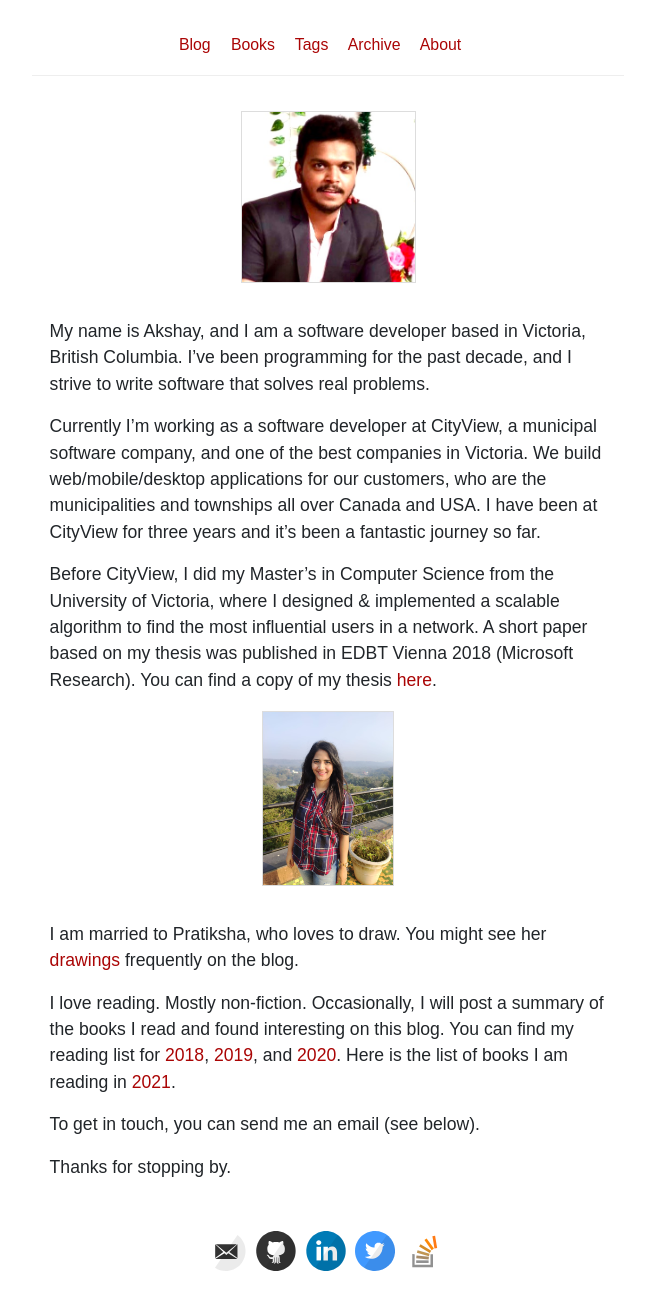
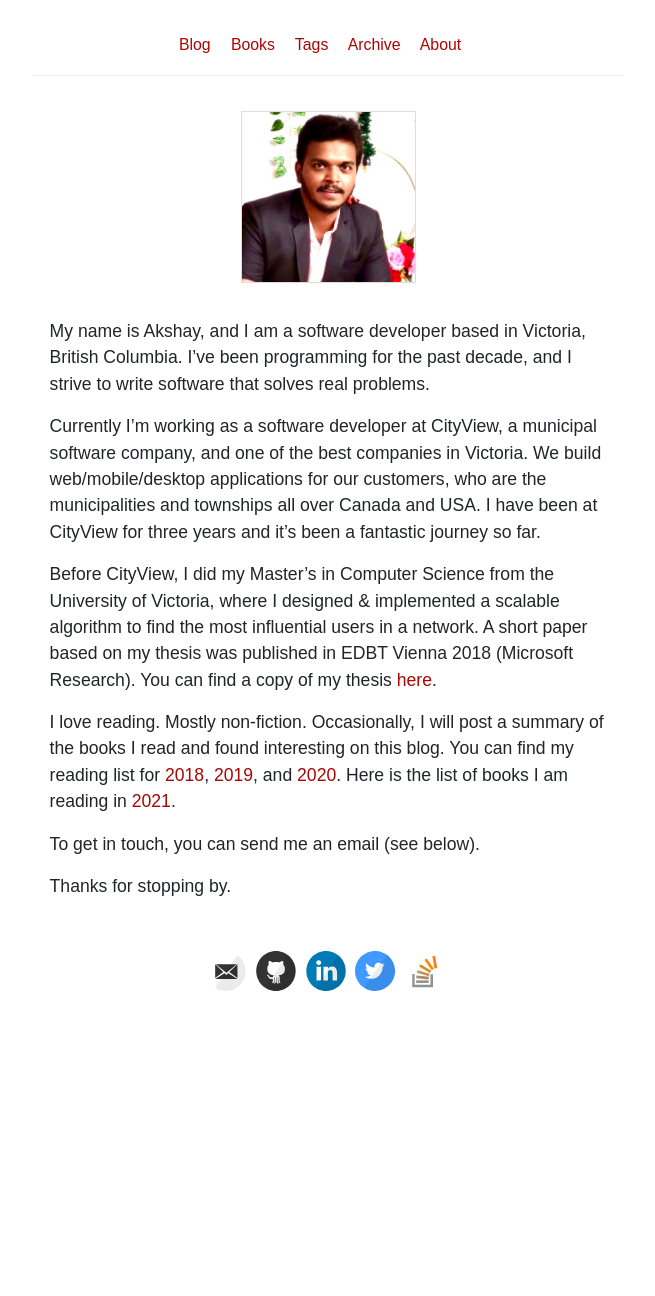
Before and after one commit to akshayKhot/akshayKhot.github.io, a Jekyll site: the page built from about.md, in a window 1280 px wide. Shown: the whole page, without its empty margins (312-967 px from the left). Built offline with Jekyll 4.4.1, drawn with Linux system fonts in a browser that asks for light colours; after the commit the page ends 1016 px from its top, so only the background shows below that.

Commit message:
update about

```diff
--- a/about.md
+++ b/about.md
@@ -16,14 +16,6 @@ Currently I'm working as a software developer at CityView, a municipal software
 
 Before CityView, I did my Master's in Computer Science from the University of Victoria, where I designed & implemented a scalable algorithm to find the most influential users in a network. A short paper based on my thesis was published in EDBT Vienna 2018 (Microsoft Research). You can find a copy of my thesis [here](https://dspace.library.uvic.ca//handle/1828/8885).
 
-<div class="about centered">
-<a href="/images/Pratiksha.jpeg">
-    <img src="/images/Pratiksha.jpeg">
-</a>
-</div>
-
-I am married to Pratiksha, who loves to draw. You might see her [drawings](/drawings) frequently on the blog.
-
 I love reading. Mostly non-fiction. Occasionally, I will post a summary of the books I read and found interesting on this blog. You can find my reading list for [2018](/books-I-read-in-2018), [2019](/books-I-read-in-2019), and [2020](/books-I-read-in-2020). Here is the list of books I am reading in [2021](https://public.3.basecamp.com/p/eyqQGbQ2ZqMEWRrmw6x19XGN).
 
 To get in touch, you can send me an email (see below).
```
